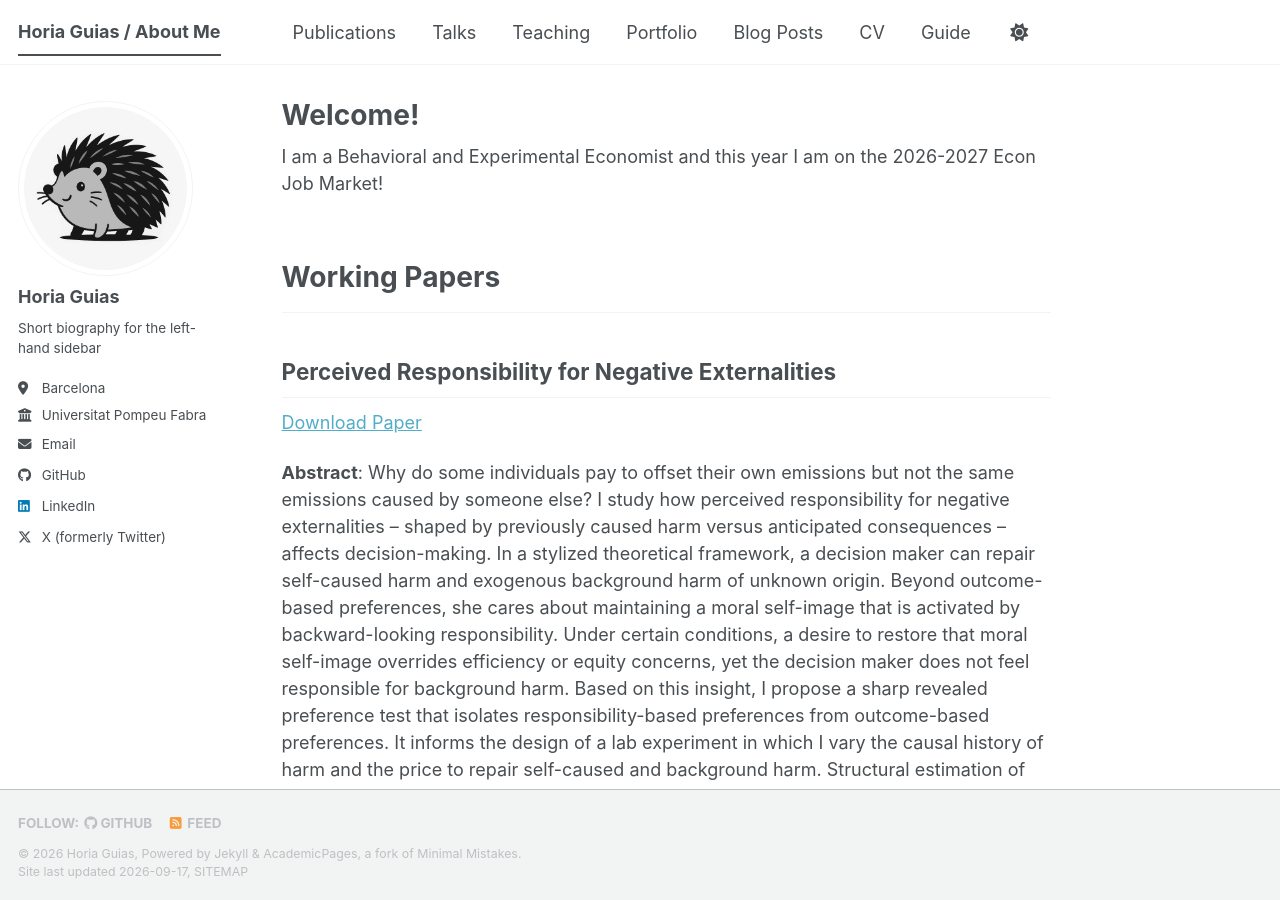
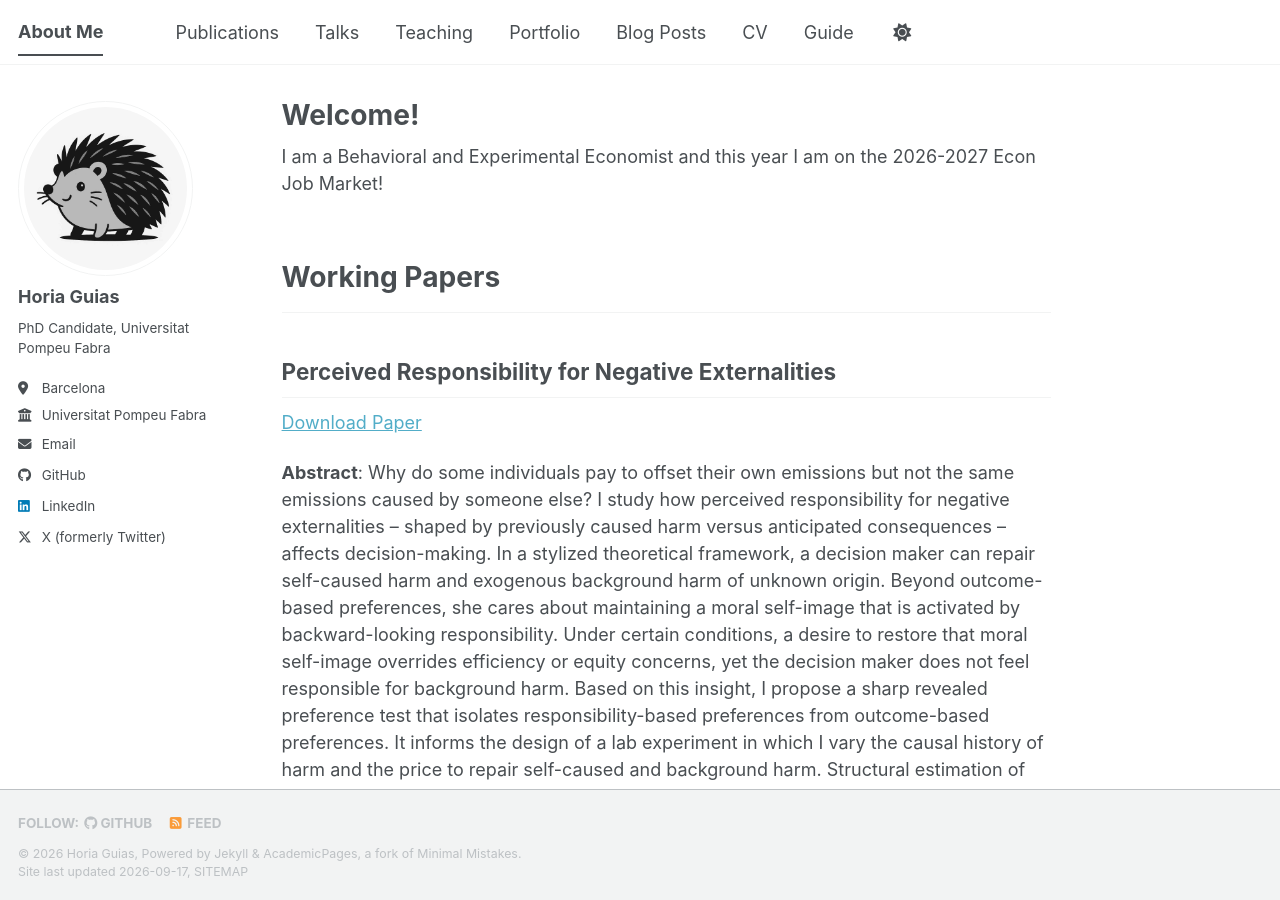
Before and after one commit to horiaguias/horiaguias.github.io, a Jekyll site: the page built from _pages/about.md, in a window 1280 px wide and 900 px high. Built offline with Jekyll 4.4.1, drawn with Linux system fonts in a browser that asks for light colours; a style sheet for code colours, icons or effects is not loaded.

Commit message:
Change bio + bug fixes

```diff
--- a/_config.yml
+++ b/_config.yml
@@ -9,7 +9,7 @@
 # Basic Site Settings
 locale                   : "en-US"
 site_theme               : "default" # The available themes options are "default", "air", "sunrise", "mint", "dirt" and "contrast"
-title                    : "Horia Guias / About Me"
+title                    : "About Me"
 title_separator          : "-"
 name                     : &name "Horia Guias"
 description              : &description "Personal Webpage"   # Update this with a general description of your site, this is the default if not overridden by a page
@@ -26,7 +26,7 @@ author:
   avatar           : "picture.jpeg"
   name             : "Horia Guias"
   pronouns         : # example: "she/her"
-  bio              : "Short biography for the left-hand sidebar"
+  bio              : "PhD Candidate, Universitat Pompeu Fabra"
   location         : "Barcelona"
   employer         : "Universitat Pompeu Fabra"
   uri              : # URL
--- a/_pages/about.md
+++ b/_pages/about.md
@@ -27,7 +27,8 @@ I am a Behavioral and Experimental Economist and this year I am on the 2026-2027
 ---
 
 ## Price-Discrimination with Responsibility-Sensitive Consumers
-[Download Paper](https://horiaguias.github.io/pd_responsibility)[Experimental Code](https://github.com/horiaguias/Responsibility-Functions-Experimental-Code)
+[Download Paper](https://horiaguias.github.io/pd_responsibility)
+[Experimental Code](https://github.com/horiaguias/Responsibility-Functions-Experimental-Code)
 
 **Abstract**
 
```
